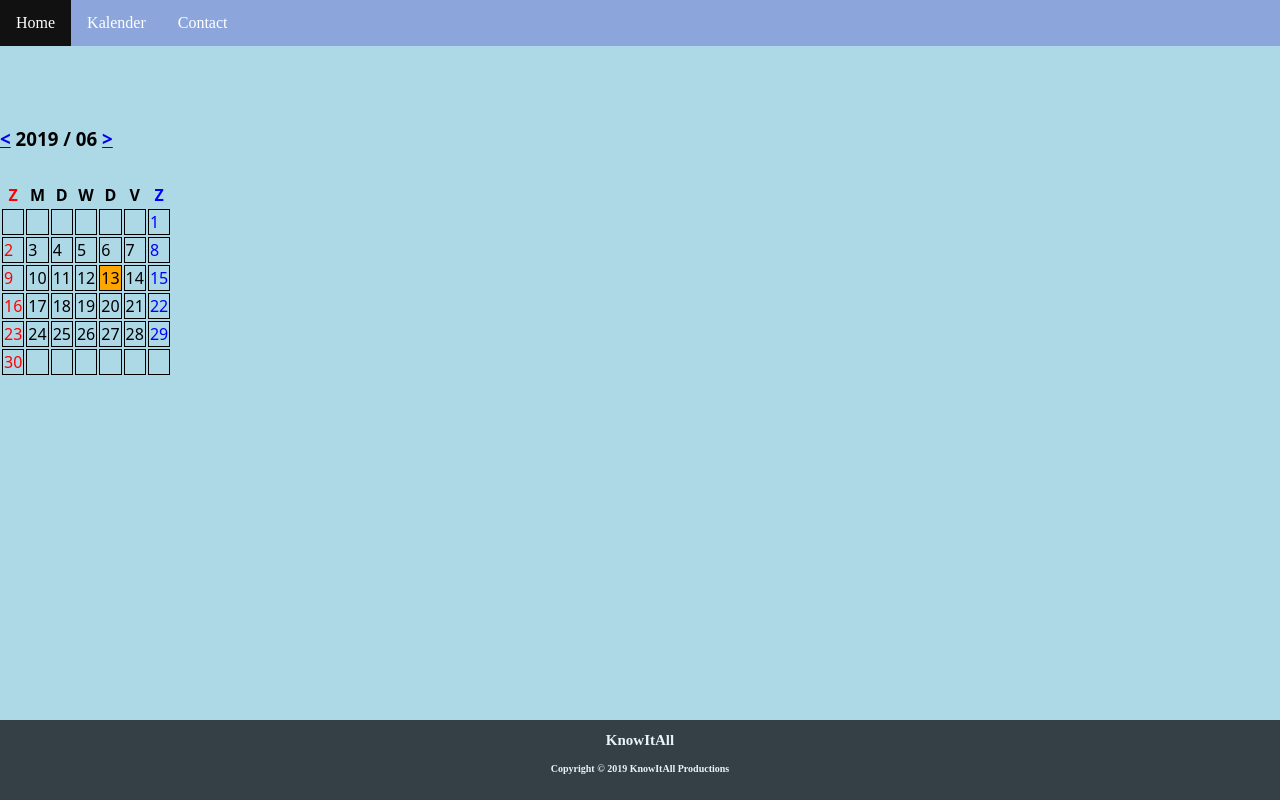
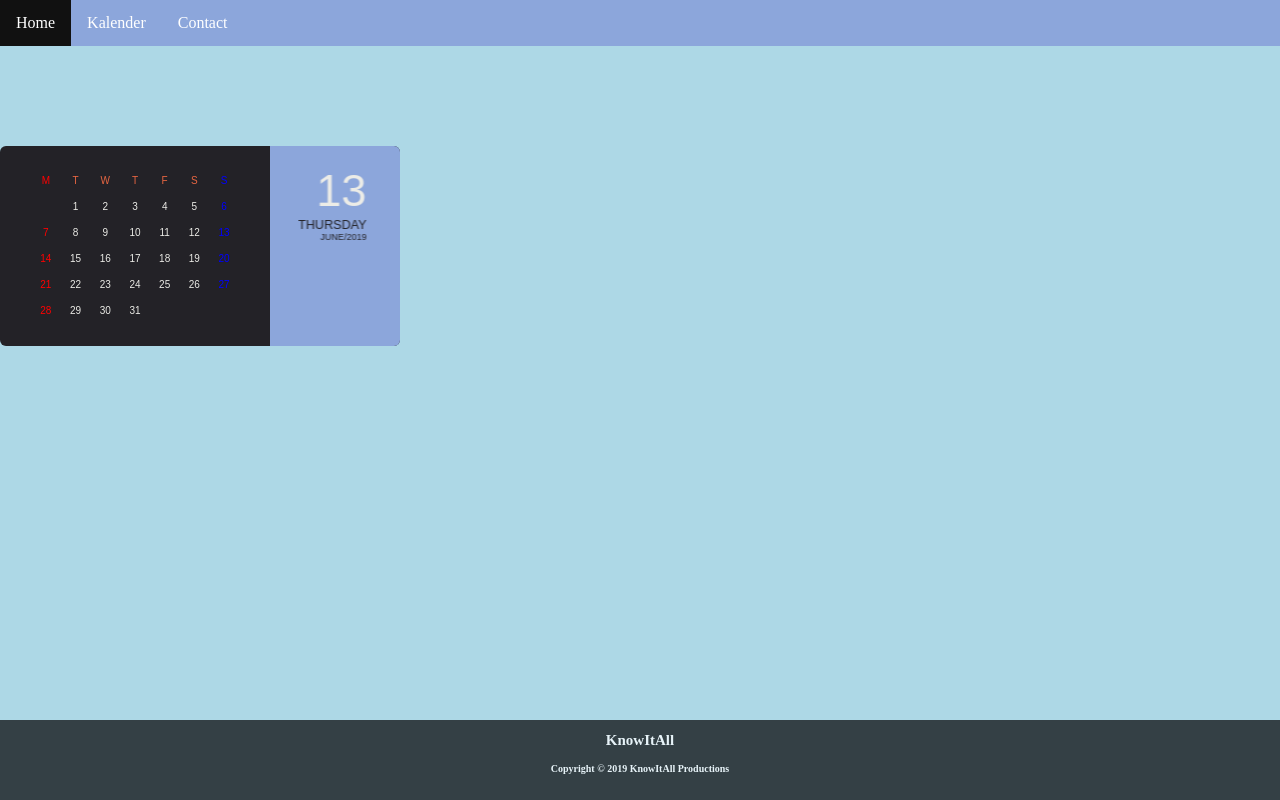
Before and after one commit to evgenyvh/KnowItAll, a PHP site: page /kalender.php in a window 1280 px wide. Run offline with PHP 8.4, Linux system fonts and the light colour scheme; lists and menus that the app fills with data are empty.

Commit message:
nieuwe kalender css

```diff
--- a/kalender.php
+++ b/kalender.php
@@ -1,109 +1,97 @@
-<?php
-// Set your timezone
-date_default_timezone_set('Asia/Tokyo');
-// Get prev & next month
-if (isset($_GET['ym'])) {
-    $ym = $_GET['ym'];
-} else {
-    // This month
-    $ym = date('Y-m');
-}
-// Check format
-$timestamp = strtotime($ym . '-01');
-if ($timestamp === false) {
-    $ym = date('Y-m');
-    $timestamp = strtotime($ym . '-01');
-}
-// Today
-$today = date('Y-m-j', time());
-// For H3 title
-$html_title = date('Y / m', $timestamp);
-// Create prev & next month link     mktime(hour,minute,second,month,day,year)
-$prev = date('Y-m', mktime(0, 0, 0, date('m', $timestamp)-1, 1, date('Y', $timestamp)));
-$next = date('Y-m', mktime(0, 0, 0, date('m', $timestamp)+1, 1, date('Y', $timestamp)));
-// You can also use strtotime!
-// $prev = date('Y-m', strtotime('-1 month', $timestamp));
-// $next = date('Y-m', strtotime('+1 month', $timestamp));
-// Number of days in the month
-$day_count = date('t', $timestamp);
-
-// 0:Sun 1:Mon 2:Tue ...
-$str = date('w', mktime(0, 0, 0, date('m', $timestamp), 1, date('Y', $timestamp)));
-//$str = date('w', $timestamp);
-// Create Calendar!!
-$weeks = array();
-$week = '';
-// Add empty cell
-$week .= str_repeat('<td></td>', $str);
-for ( $day = 1; $day <= $day_count; $day++, $str++) {
-
-    $date = $ym . '-' . $day;
-
-    if ($today == $date) {
-        $week .= '<td class="today">' . $day;
-    } else {
-        $week .= '<td>' . $day;
-    }
-    $week .= '</td>';
-
-    // End of the week OR End of the month
-    if ($str % 7 == 6 || $day == $day_count) {
-        if ($day == $day_count) {
-            // Add empty cell
-            $week .= str_repeat('<td></td>', 6 - ($str % 7));
-        }
-        $weeks[] = '<tr>' . $week . '</tr>';
-        // Prepare for new week
-        $week = '';
-    }
-}
-?>
-
 
 <!DOCTYPE html>
-<html>
+<html lang="en">
 <head>
-    <meta name="viewport"
-          content="width=device-width, user-scalable=no, initial-scale=1.0, maximum-scale=1.0, minimum-scale=1.0">
-    <meta http-equiv="X-UA-Compatible" content="ie=edge">
-    <script type="text/javascript" src="script.js"></script>
-    <link rel="stylesheet" type="text/css" href="style.css">
-    <title>Kalender</title>
-    <style>
-
-    </style>
+    <meta charset="utf-8" />
+    <meta name="viewport" content="width=device-width, initial-scale=1.0, maximum-scale=1.0, user-scalable=0" />
+    <title>PHP AJAX Calendar</title>
+    <link href="style.css" rel="stylesheet" type="text/css" />
+    <script src="script.js"></script>
 </head>
-<body>
+<body onload="startTime()">
 
 <ul class="topnav">
     <li><a class="active" href="#home">Home</a></li>
     <li><a href="#calender">Kalender</a></li>
     <li><a href="#contact">Contact</a></li>
 </ul>
-
-
+<div class="container">
+    <div class="card">
+        <div class="front">
+            <div class="contentfront">
+                <div class="month">
+                    <table>
+                        <tr class="orangeTr">
+                            <th>M</th>
+                            <th>T</th>
+                            <th>W</th>
+                            <th>T</th>
+                            <th>F</th>
+                            <th>S</th>
+                            <th>S</th>
+                        </tr>
+                        <tr class="whiteTr">
+                            <th></th>
+                            <th>1</th>
+                            <th>2</th>
+                            <th>3</th>
+                            <th>4</th>
+                            <th>5</th>
+                            <th>6</th>
+                        </tr>
+                        <tr class="whiteTr">
+                            <th>7</th>
+                            <th>8</th>
+                            <th>9</th>
+                            <th>10</th>
+                            <th>11</th>
+                            <th>12</th>
+                            <th>13</th>
+                        </tr>
+                        <tr class="whiteTr">
+                            <th>14</th>
+                            <th>15</th>
+                            <th>16</th>
+                            <th>17</th>
+                            <th>18</th>
+                            <th>19</th>
+                            <th>20</th>
+                        </tr>
+                        <tr class="whiteTr">
+                            <th>21</th>
+                            <th>22</th>
+                            <th>23</th>
+                            <th>24</th>
+                            <th>25</th>
+                            <th>26</th>
+                            <th>27</th>
+                        </tr>
+                        <tr class="whiteTr">
+                            <th>28</th>
+                            <th>29</th>
+                            <th>30</th>
+                            <th>31</th>
+                            <th></th>
+                            <th></th>
+                            <th></th>
+                        </tr>
+                    </table>
+                </div>
+                <div class="date">
+                    <div class="datecont">
+                        <div id="date"></div>
+                        <div id="day"></div>
+                        <div id="month"></div>
+                        <i class="fa fa-pencil edit" aria-hidden="true"></i>
+                    </div>
+                </div>
+            </div>
+        </div>
+    </div>
+</div>
 <div class="footer">
     <h2>KnowItAll</h2>
     <h4>Copyright © 2019 KnowItAll Productions</h4>
 </div>
-    <div class="container">
-        <h3><a href="?ym=<?php echo $prev; ?>">&lt;</a> <?php echo $html_title; ?> <a href="?ym=<?php echo $next; ?>">&gt;</a></h3>
-        <table class="table table-bordered">
-            <tr>
-                <th>Z</th>
-                <th>M</th>
-                <th>D</th>
-                <th>W</th>
-                <th>D</th>
-                <th>V</th>
-                <th>Z</th>
-            </tr>
-            <?php
-            foreach ($weeks as $week) {
-                echo $week;
-            }
-            ?>
-        </table>
-    </div>
 </body>
 </html>
--- a/script.js
+++ b/script.js
@@ -1,38 +1,54 @@
-var app = {
-    settings: {
-        container: $('.calendar'),
-        calendar: $('.front'),
-        days: $('.weeks span'),
-        form: $('.back'),
-        input: $('.back input'),
-        buttons: $('.back button')
-    },
+let cardElement = document.querySelector(".card");
 
-    init: function() {
-        instance = this;
-        settings = this.settings;
-        this.bindUIActions();
-    },
+cardElement.addEventListener("click", flip);
 
-    swap: function(currentSide, desiredSide) {
-        settings.container.toggleClass('flip');
-
-        currentSide.fadeOut(900);
-        currentSide.hide();
-
-        desiredSide.show();
-    },
-
-    bindUIActions: function() {
-        settings.days.on('click', function(){
-            instance.swap(settings.calendar, settings.form);
-            settings.input.focus();
-        });
-
-        settings.buttons.on('click', function(){
-            instance.swap(settings.form, settings.calendar);
-        });
-    }
+function flip(){
+    cardElement.classList.toggle("flipped")
 }
 
-app.init();
+function startTime() {
+    var weekday = new Array();
+    weekday[0] =  "Sunday";
+    weekday[1] = "Monday";
+    weekday[2] = "Tuesday";
+    weekday[3] = "Wednesday";
+    weekday[4] = "Thursday";
+    weekday[5] = "Friday";
+    weekday[6] = "Saturday";
+    var month = new Array();
+    month[0] = "January";
+    month[1] = "February";
+    month[2] = "March";
+    month[3] = "April";
+    month[4] = "May";
+    month[5] = "June";
+    month[6] = "July";
+    month[7] = "August";
+    month[8] = "September";
+    month[9] = "October";
+    month[10] = "November";
+    month[11] = "December";
+    var today = new Date();
+    var h = today.getHours();
+    var m = today.getMinutes();
+    var s = today.getSeconds();
+    var d = today.getDate();
+    var y = today.getFullYear();
+    var wd = weekday[today.getDay()];
+    var mt = month[today.getMonth()];
+
+    m = checkTime(m);
+    s = checkTime(s);
+    document.getElementById('date').innerHTML =
+        d;
+    document.getElementById('day').innerHTML =
+        wd;
+    document.getElementById('month').innerHTML =
+        mt + "/" + y;
+
+    var t = setTimeout(startTime, 500);
+}
+function checkTime(i) {
+    if (i < 10) {i = "0" + i};
+    return i;
+}
--- a/style.css
+++ b/style.css
@@ -1,7 +1,3 @@
-body {margin: 0;
-    background-color: lightblue;
-}
-
 ul.topnav {
     list-style-type: none;
     margin: 0;
@@ -41,7 +37,6 @@ ul.topnav li.right {float: right;}
 }
 .container {
     font-family: 'Noto Sans', sans-serif;
-    margin-top: 80px;
 
 }
 h3 {
@@ -66,3 +61,164 @@ th:nth-of-type(1), td:nth-of-type(1) {
 th:nth-of-type(7), td:nth-of-type(7) {
     color: blue;
 }
+body{
+    margin:0;
+    background-color:lightblue;
+    background-size:cover;
+    background-position:center;
+    background-repeat:no-repeat;
+    height:100vh;
+}
+.container{
+    width:400px;
+    height:200px;
+    position:relative;
+    perspective: 1000px;
+
+    top:calc(25vh - 100px);
+}
+.card{
+    width:100%;
+    height:100%;
+    position:absolute;
+    transform-style:preserve-3d;
+    transition:transform 1s ease;
+    cursor:pointer;
+}
+.back, .front{
+    border-radius:6px;
+    position:absolute;
+    width:100%;
+    height:100%;
+    backface-visibility:hidden;
+}
+.contentfront{
+    width:100%;
+    height:100%;
+    float:left;
+    transform:translatez(60px);
+    backface-visibility: hidden;
+    transform-style:preserve-3d;
+
+}
+.contentback{
+    width:100%;
+    height:100%;
+    float:left;
+    transform:translatez(-60px);
+    backface-visibility: hidden;
+    transform-style:preserve-3d;
+
+}
+.back{
+    transform:rotateY(180deg);
+    background-color:#232227;
+    -webkit-backface-visibility: hidden;
+    -moz-backface-visibility: hidden;
+    -o-backface-visibility: hidden;
+    backface-visibility: hidden;
+}
+.front{
+    text-transform:uppercase;
+    background-color:#232227;
+    -webkit-backface-visibility: hidden;
+    -moz-backface-visibility: hidden;
+    -o-backface-visibility: hidden;
+    backface-visibility: hidden;
+}
+.date{
+    height:100%;
+    width:130px;
+    float:left;
+    background-color: #8CA6DB;
+    border-radius:0 6px 6px 0;
+    text-align:right;
+    padding:10px 30px;
+    box-sizing:border-box;
+    transform-style:preserve-3d;
+}
+.datecont{
+    height:100%;
+    transform:translatez(60px) scale(.9);
+}
+#date{
+    font-size:50px;
+    color:#ECECE7;
+    font-family: 'Montserrat', sans-serif;
+    font-weight:500;
+    float:right;
+}
+#day{
+    float:right;
+    font-size:14px;
+    color:#232227;
+    font-family: 'Montserrat', sans-serif;
+    font-weight:400;
+}
+#month{
+    float:right;
+    font-size:10px;
+    color:#232227;
+    font-family: 'Montserrat', sans-serif;
+    font-weight:200;
+}
+.date i{
+    color:#ECECE7;
+    position:absolute;
+    bottom:10px;
+    right:0;
+}
+.date i:hover{
+    color:#232227;
+    transition:.3s ease;
+}
+.month{
+    height:100%;
+    width:270px;
+    float:left;
+    padding:20px 30px;
+    box-sizing:border-box;
+}
+.month table{
+    width:100%;
+}
+.orangeTr{
+    color:#E76642;
+}
+.whiteTr{
+    color:#ECECE7;
+
+}
+.whiteTr th:hover{
+    color:#E76642;
+    transition:.3s ease;
+}
+.month tr{
+    height:24px;
+}
+.month th{
+    width:14%;
+    font-size:10px;
+    font-family: 'Montserrat', sans-serif;
+    font-weight:400;
+}
+
+.flipped{
+    transform:rotateY(-180deg);
+    /*height:400px;
+    width:200px;
+    left:calc(50% - 100px);
+    top:calc(50vh - 200px);*/
+}
+.backcontainer{
+    backface-visibility: hidden;
+    transform-style:preserve-3d;
+    width:calc(100% - 60px);
+    height:calc(100% - 40px);
+    float:left;
+    margin-left:30px;
+    margin-top:20px;
+    border-left:solid red 5px;
+    background-color:red;
+    transform:translatez(-60px) scale();
+}
```
